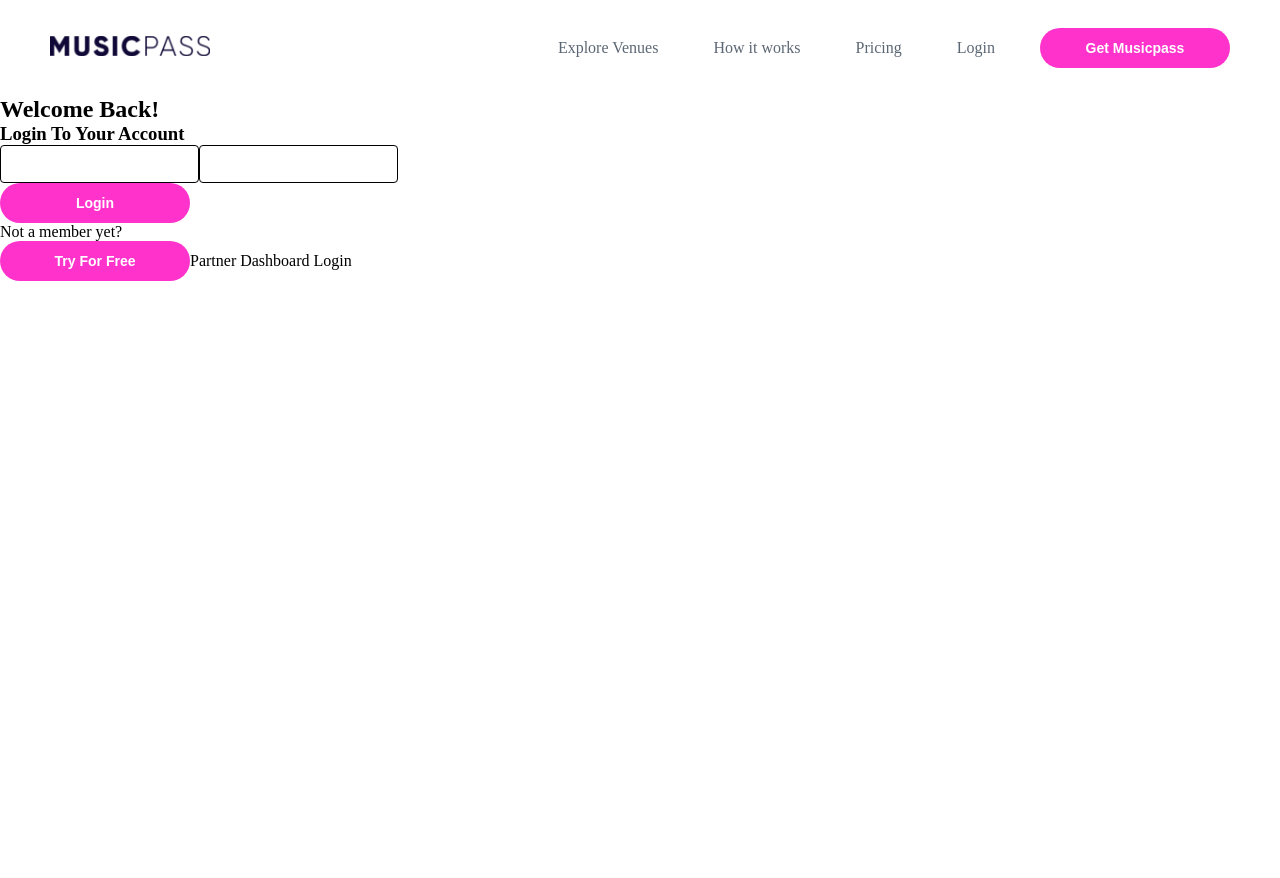
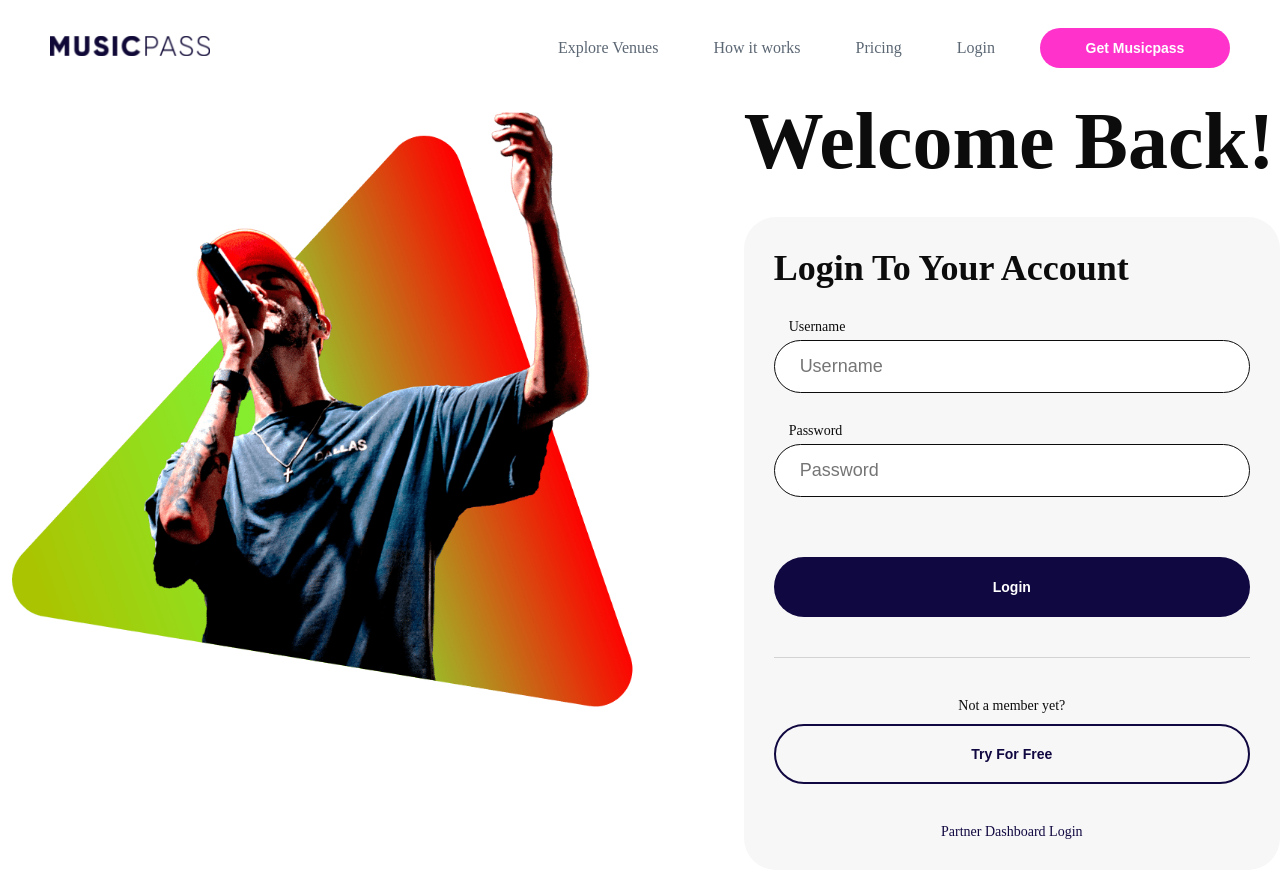
Before and after one commit to Bse161078/musicstep, a React (Create React App) app: page /login in a window 1280 px wide. Shown: the top 878 px of the page. Built offline with nearby package versions, Linux system fonts and the light colour scheme.

Commit message:
adds login page

```diff
--- a/src/components/FormWrapper/FormWrapper.style.ts
+++ b/src/components/FormWrapper/FormWrapper.style.ts
@@ -1,5 +1,22 @@
 import styled from "styled-components"
 
 export const FormWrapperStyle = styled.section`
+    .top-heading {
+        font-size: 80px;
+        color: #0C0C0C;
+        margin-bottom: 30px;
+    }
 
+    .form-wrapper {
+        background: #F7F7F7;
+        border-radius: 32px;
+        padding: 30px;
+        max-width: 560px;
+
+        .form-heading {
+            font-size: 36px;
+            color: #0C0C0C;
+            margin-bottom: 30px;
+        }
+    }
 `
--- a/src/components/InputBox/InputBox.style.ts
+++ b/src/components/InputBox/InputBox.style.ts
@@ -1,12 +1,25 @@
 import styled from 'styled-components'
 
 export const TextFieldStyle = styled.input`
-    height: 38px;
-    border-radius: 4px;
-    border: 1px solid  #000;
+    height: 53px;
+    border-radius: 50px;
+    border: 1px solid  #0C0C0C;
     outline:  0;
-    padding: 0 10px;
+    padding: 15px 25px;
+    font-size: 18px;
 `
 export const TextFieldErrorStyle = styled.div`
     color: #dc3545;
 `;
+
+export const InputBoxStyle = styled.div`
+    display: grid;
+    grid-gap: 5px;
+
+    .input-label {
+        font-size: 14px;
+        color: #0C0C0C;
+        font-weight: 400;
+        margin-left: 15px;
+    }
+`
--- a/src/components/InputBox/InputBox.tsx
+++ b/src/components/InputBox/InputBox.tsx
@@ -1,12 +1,13 @@
 import React, {Fragment} from 'react'
 import { useField } from 'formik'
-import { TextFieldStyle, TextFieldErrorStyle } from './InputBox.style'
+import { TextFieldStyle, TextFieldErrorStyle, InputBoxStyle } from './InputBox.style'
 
 const InputBox = (props: any) => {
     const [field, meta] = useField(props)
 
     return (
-        <Fragment>
+        <InputBoxStyle>
+            <label className="input-label">{props.label}</label>
             <TextFieldStyle
                 className={props.className}
                 name={field.name}
@@ -18,7 +19,7 @@
                 {...props}
             />
             {meta.touched && meta.error ? <TextFieldErrorStyle>{meta.error}</TextFieldErrorStyle> : null}
-        </Fragment>
+        </InputBoxStyle>
     )
 }
 
--- a/src/components/LoginForm/LoginForm.style.ts
+++ b/src/components/LoginForm/LoginForm.style.ts
@@ -1,5 +1,36 @@
 import styled from "styled-components"
+import { FilledButtonStyle, OutlineButtonStyle } from "../../styles/Common.style"
 
 export const LoginFormStyle = styled.article`
+    .login-form-wrapper {
+        display: grid;
+        grid-gap: 30px;
+        padding-bottom: 40px;
+        border-bottom: 1px solid lightgray;
+        border-radius: 0;
+        margin-bottom: 40px;
+    }
 
+    ${FilledButtonStyle} {
+        background: #100840;
+    }
+
+    ${OutlineButtonStyle} {
+        margin-bottom: 40px;
+    }
+
+    .partner-login {
+        display: block;
+        text-align: center;
+        font-size: 14px;
+        color: #100840;
+        font-weight: 400;
+    }
+
+    .not-a-member {
+        text-align: center;
+        margin-bottom: 10px;
+        font-size: 14px;
+        color: #0C0C0C;
+    }
 `
--- a/src/components/LoginForm/LoginForm.tsx
+++ b/src/components/LoginForm/LoginForm.tsx
@@ -2,7 +2,7 @@
 import { Form, Formik } from "formik"
 
 import { LoginFormStyle } from "./LoginForm.style"
-import { FilledButtonStyle } from "../../styles/Common.style"
+import { FilledButtonStyle, OutlineButtonStyle } from "../../styles/Common.style"
 import { loginInitialValues } from "./intialValues"
 import { InputBox, InputCheckbox } from ".."
 
@@ -18,24 +18,24 @@
                 onSubmit={handleLoginSubmit}
             >
                 {({ values, setFieldValue }) => (
-                    <Form>
-                        <InputBox name="userName" />
-                            <InputBox name="password" />
-                            <InputCheckbox name=""
-                                onClick={() => { }}
-                                className=""
-                                isCorrectOption={false}
-                            />
+                    <Form className="login-form-wrapper">
+                        <InputBox label="Username" name="userName" />
+                        <InputBox label="Password" name="password" />
+                        <InputCheckbox name="remember-password"
+                            onClick={() => { }}
+                            className=""
+                            isCorrectOption={false}
+                        />
 
-                        <FilledButtonStyle>Login</FilledButtonStyle>
+                        <FilledButtonStyle width="100%" height="60px">Login</FilledButtonStyle>
                     </Form>
                 )}
             </Formik>
 
-            <p>Not a member yet?</p>
-            <FilledButtonStyle>Try For Free</FilledButtonStyle>
+            <p className="not-a-member">Not a member yet?</p>
+            <OutlineButtonStyle width="100%" height="60px">Try For Free</OutlineButtonStyle>
 
-            <a>Partner Dashboard Login</a>
+            <a className="partner-login">Partner Dashboard Login</a>
         </LoginFormStyle>
     )
 }
--- a/src/pages/Login/Login.style.ts
+++ b/src/pages/Login/Login.style.ts
@@ -2,4 +2,20 @@
 
 export const LoginStyle = styled.main`
     margin-top: 96px;
+    display: grid;
+    grid-template-columns: 1.2fr 1fr;
+    grid-column-gap: 100px;
+
+    @media ( max-width: 767px) {
+        grid-template-columns: 1fr;
+    }
+
+    .side-image {
+        max-width: 860px;
+        width: 100%;
+
+        @media ( max-width: 767px) {
+            display: none;
+        }
+    }
 `
--- a/src/pages/Login/Login.tsx
+++ b/src/pages/Login/Login.tsx
@@ -6,6 +6,7 @@
 export default function Login() {
     return (
         <LoginStyle>
+            <img className="side-image" src="/images/login/login-side.png" alt="login side" />
             <FormWrapper>
                 <LoginForm />
             </FormWrapper>
--- a/src/styles/Common.style.ts
+++ b/src/styles/Common.style.ts
@@ -29,3 +29,27 @@
         background: ${darken(0.2, "#f3c")};
     }
 `
+
+export const OutlineButtonStyle = styled.button<FilledButtonStyleProps>`
+    background: transparent;
+    outline: none;
+    border: 2px solid #100840;
+    color: #100840;
+    font-size: 14px;
+    font-weight: 700;
+    border-radius: 100px;
+    width: ${({width}) => width ? width : "190px"};
+    height: ${({height}) => height ? height : "40px"};
+    cursor: pointer;
+    transition: all 200ms linear;
+
+    @media ( max-width: 600px) {
+        width: 100%;
+        padding: 0 20px;
+    }
+
+    &:hover {
+        background: #100840;
+        color: #fff;
+    }
+`
```
Also changed, not shown: public/images/login/login-side.png (added).
